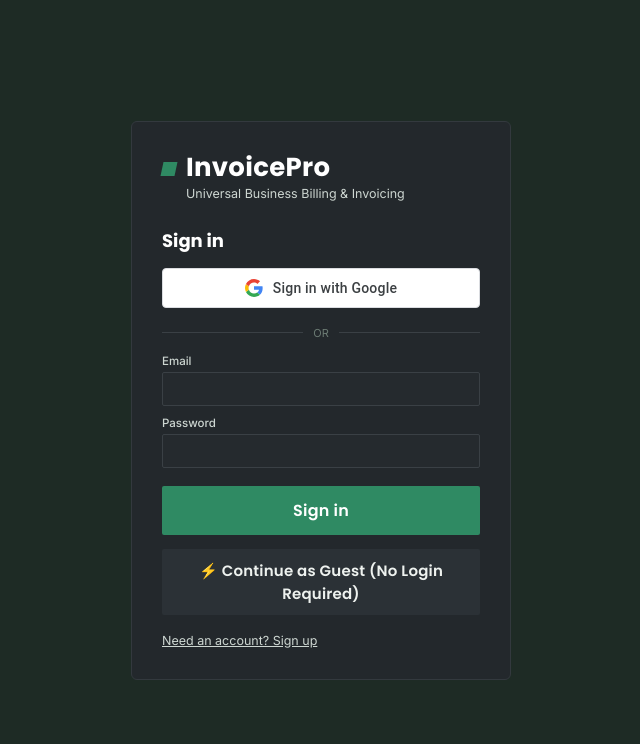
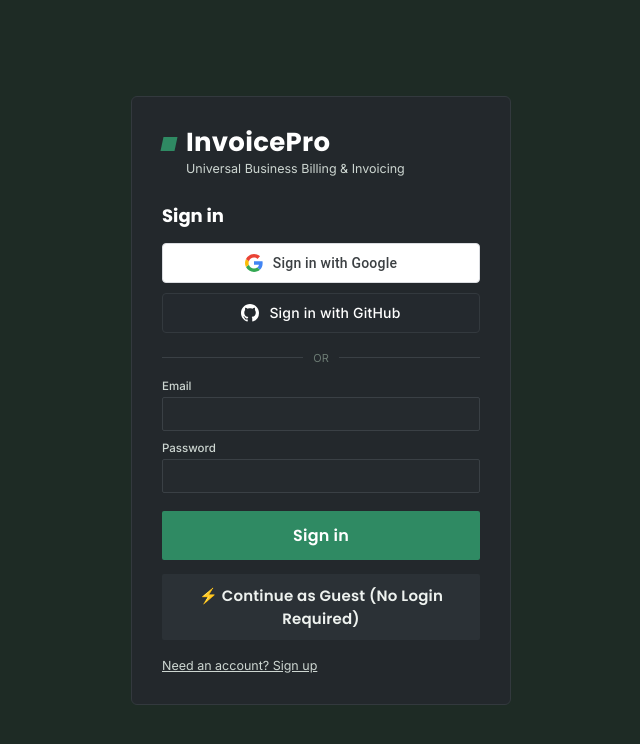
Before and after one commit to ArkamVentures/InvoicePro, a React (Vite) app: page / in a window 1280 px wide. Shown: the top 744 px of the page, without its empty margins (319-959 px from the left). Built offline with nearby package versions, Linux system fonts and the light colour scheme; no server answers.

Commit message:
feat: add GitHub OAuth login button and handler

```diff
--- a/src/components/Auth.jsx
+++ b/src/components/Auth.jsx
@@ -48,6 +48,23 @@
     }
   }
 
+  async function handleGithubSignIn() {
+    setBusy(true);
+    setErrorMsg(null);
+    try {
+      const { error } = await supabase.auth.signInWithOAuth({
+        provider: "github",
+        options: {
+          redirectTo: window.location.origin,
+        },
+      });
+      if (error) throw error;
+    } catch (err) {
+      setErrorMsg(err.message || "Could not sign in with GitHub.");
+      setBusy(false);
+    }
+  }
+
   return (
     <div className="auth-screen">
       <div className="auth-card">
@@ -56,6 +73,7 @@
 
         <h2 className="auth-title">{mode === "signin" ? "Sign in" : "Create an account"}</h2>
 
+        <div className="oauth-buttons">
           <button
             type="button"
             className="btn btn-google"
@@ -70,6 +88,19 @@
             </svg>
             Sign in with Google
           </button>
+
+          <button
+            type="button"
+            className="btn btn-github"
+            disabled={busy}
+            onClick={handleGithubSignIn}
+          >
+            <svg width="18" height="18" fill="currentColor" viewBox="0 0 16 16">
+              <path d="M8 0C3.58 0 0 3.58 0 8c0 3.54 2.29 6.53 5.47 7.59.4.07.55-.17.55-.38 0-.19-.01-.82-.01-1.49-2.01.37-2.53-.49-2.69-.94-.09-.23-.48-.94-.82-1.13-.28-.15-.68-.52-.01-.53.63-.01 1.08.58 1.23.82.72 1.21 1.87.87 2.33.66.07-.52.28-.87.51-1.07-1.78-.2-3.64-.89-3.64-3.95 0-.87.31-1.59.82-2.15-.08-.2-.36-1.02.08-2.12 0 0 .67-.21 2.2.82.64-.18 1.32-.27 2-.27.68 0 1.36.09 2 .27 1.53-1.04 2.2-.82 2.2-.82.44 1.1.16 1.92.08 2.12.51.56.82 1.28.82 2.15 0 3.07-1.87 3.75-3.65 3.95.29.25.54.73.54 1.48 0 1.07-.01 1.93-.01 2.2 0 .21.15.46.55.38A8.012 8.012 0 0 0 16 8c0-4.42-3.58-8-8-8z"/>
+            </svg>
+            Sign in with GitHub
+          </button>
+        </div>
 
         <div className="auth-divider"><span>OR</span></div>
 
--- a/src/styles.css
+++ b/src/styles.css
@@ -149,6 +149,8 @@
   text-decoration:underline;padding:0;font-family:'Inter';}
 .auth-switch:hover{color:var(--safety);}
 
+.oauth-buttons{display:flex;flex-direction:column;gap:10px;}
+
 .btn-google{
   width:100%;background:#ffffff;color:#3c4043;border:1px solid #dadce0;
   display:flex;align-items:center;justify-content:center;gap:10px;
@@ -156,6 +158,15 @@
   padding:10px 16px;border-radius:4px;cursor:pointer;transition:background-color .2s;
 }
 .btn-google:hover{background:#f8f9fa;border-color:#d2e3fc;}
+
+.btn-github{
+  width:100%;background:#24292e;color:#ffffff;border:1px solid #33393e;
+  display:flex;align-items:center;justify-content:center;gap:10px;
+  font-family:'Inter',sans-serif;font-weight:500;font-size:14px;
+  padding:10px 16px;border-radius:4px;cursor:pointer;transition:background-color .2s;
+}
+.btn-github:hover{background:#2f363d;}
+
 .auth-divider{
   display:flex;align-items:center;text-align:center;margin:18px 0 14px;color:var(--steel-light);font-size:11px;
 }
```
Lines whose indentation alone changed are shown as unchanged.
